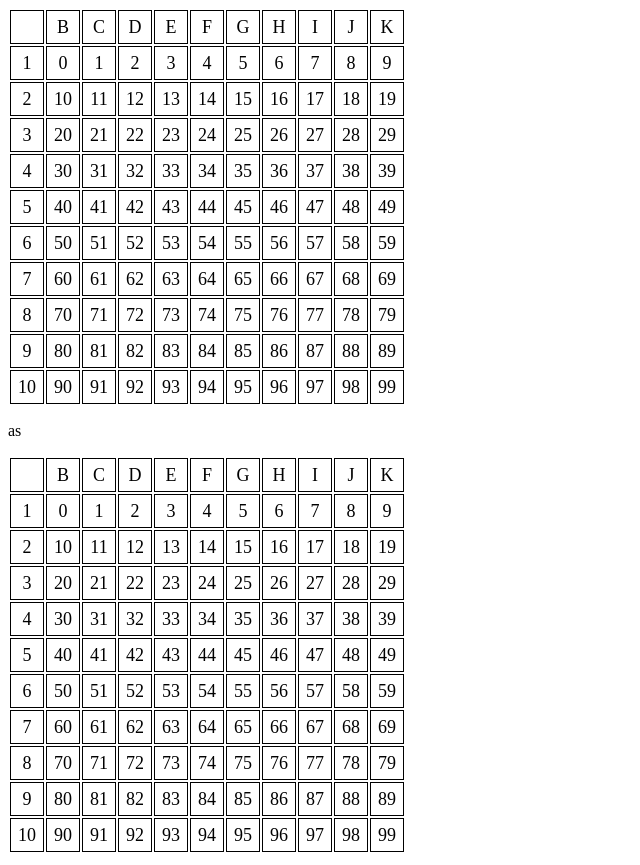
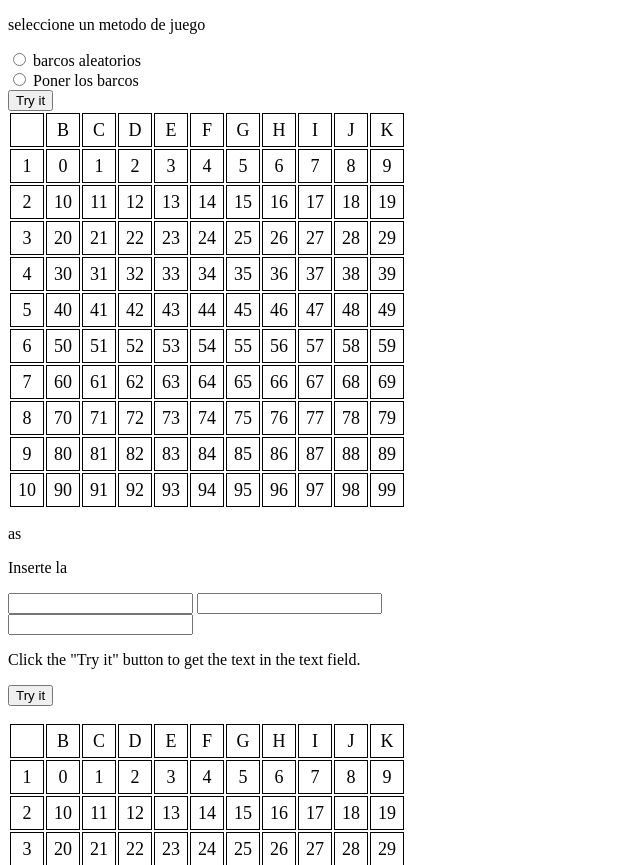
Before and after one commit to Guillermogarcia01/hundirlaflota, a plain HTML site: page index.html in a window 1280 px wide. Shown: the top 865 px of the page, without its empty margins (0-640 px from the left). Drawn offline with Linux system fonts and the light colour scheme.

Commit message:
aniadidos algunos elementos de html

```diff
--- a/index.html
+++ b/index.html
@@ -7,22 +7,57 @@
     <title>Page Title</title>
     <meta name="viewport" content="width=device-width, initial-scale=1">
     <link rel="stylesheet" type="text/css" media="screen" href="estilos.css" />
-    <script src="app.js"></script>
     <script src="tablero.js"></script>
 </head>
 
 <body>
 
-
+    <p>seleccione un metodo de juego</p>
+    <input type="radio" name="metodoJuego" value="barcosAleatorios" id="metodoJuegoAleatorio"> barcos aleatorios<br>
+    <input type="radio" name="metodoJuego" value="barcosAMano" id="metodoJuegoMano"> Poner los barcos<br>
+    <button onclick="iniciarMetodoJuego()">Try it</button>
 
     <table id="game" class="tablero"></table>
     <p>as</p>
+    <p>Inserte la </p>
+    <input type="text" id="posicionX" value="">
+    <input type="text" id="posicionY" value="">
+    <br>
+    <input type="text" id="direccion" value="">
+    <p>Click the "Try it" button to get the text in the text field.</p>
+
+    <button onclick="aniadirBarcoMain()">Try it</button>
+    <p id="demo"></p>
+
     <table id="game2" class="tablero"></table>
     <script>
+
         tableroJugador1 = new tablero("game");
+        tableroJugador2 = new tablero("game2");
+
+        function iniciarMetodoJuego() {
+            if (document.getElementById("metodoJuegoMano").checked) {
+                alert("A mano");
+            }
+            else if (document.getElementById("metodoJuegoAleatorio").checked) {
+                alert("Aleatorio");
+            }
+            else{
+                alert("opcion no seleccionada");
+            }
+        }
+
+        function aniadirBarcoMain() {
+            var posicionX = document.getElementById("posicionX").value;
+            var posicionY = document.getElementById("posicionY").value;
+            var direccion = document.getElementById("direccion").value;
+            tableroJugador1.ponerBarco(posicionX, posicionY, direccion);
+        };
+
+
+
         tableroJugador1.dibujarTablero();
 
-        tableroJugador2 = new tablero("game2");
         tableroJugador2.dibujarTablero();
     </script>
 
--- a/tablero.js
+++ b/tablero.js
@@ -22,8 +22,11 @@ class tablero {
         this.tablero.prueba(this.fila, this.columa);
         this.textContent = "b";
 
-        console.log(this.tablero.arrayTablero);
     };
+
+    ponerBarco(posicionX,posicionY, direccion){
+        alert(posicionX + posicionY+ direccion);
+    }
 
     prueba(fila,columa){
         this.arrayTablero[fila][columa] = 'x';
```
